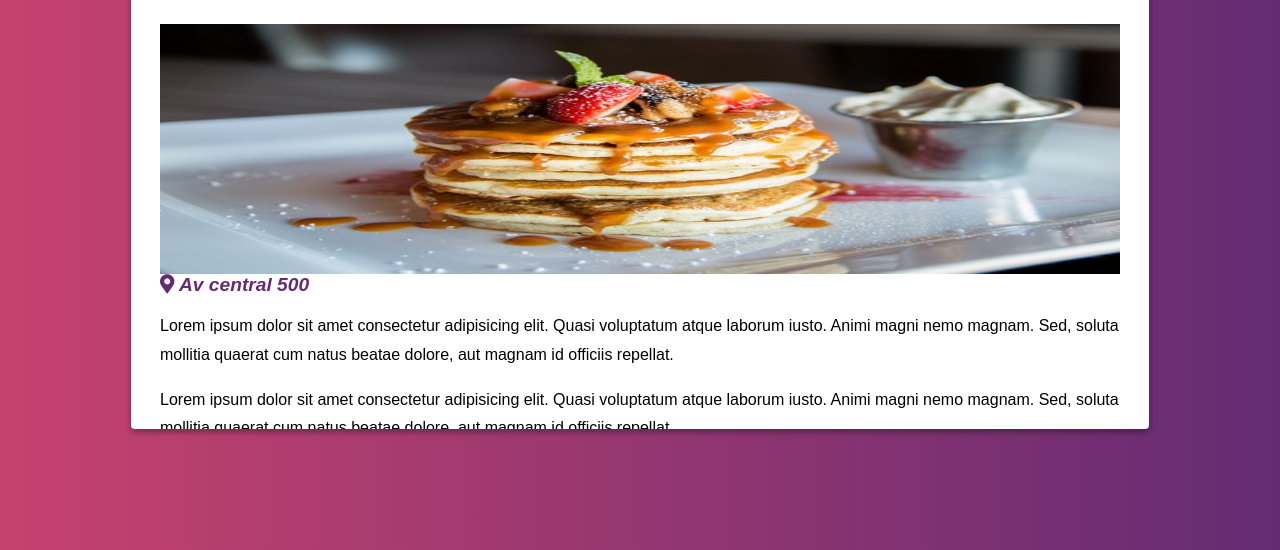
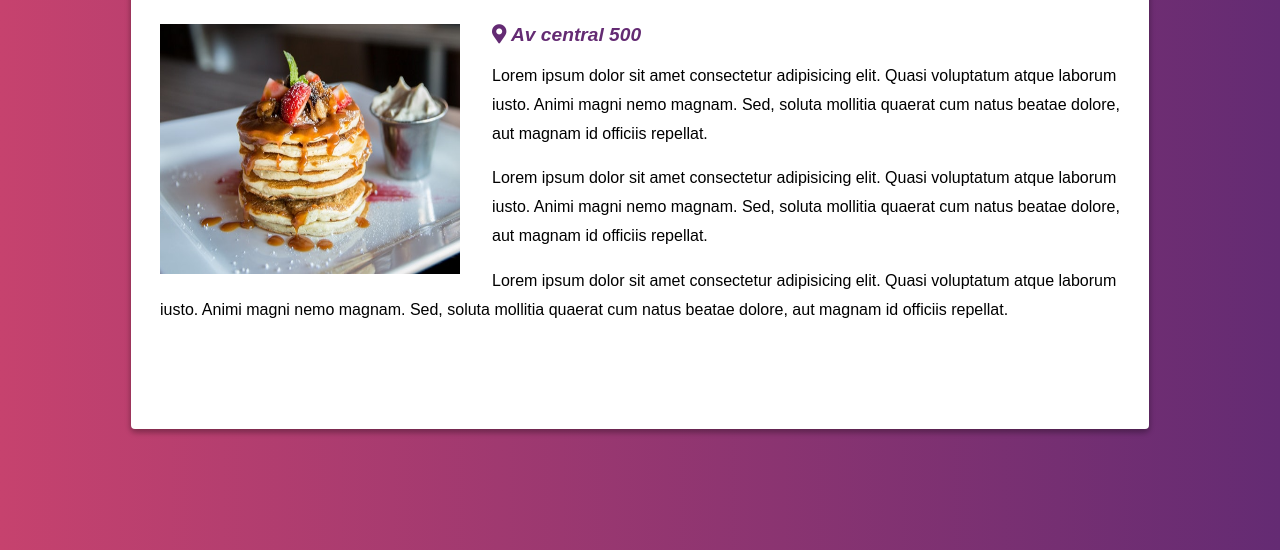
Before and after one commit to JoelRetamar/ranking, a plain HTML site: page restaurantes/sensei.html in a window 1280 px wide. Shown: the part 250-800 px from the top of the page. Drawn offline with nearby package versions, Linux system fonts and the light colour scheme.

Commit message:
Add files via upload

```diff
--- a/assets/css/styles.css
+++ b/assets/css/styles.css
@@ -60,9 +60,6 @@ a:hover {
   opacity: 0.5;
 }
 
-img {
-  min-width: 100%;
-}
 
 .title {
   text-transform: uppercase;
@@ -112,6 +109,7 @@ img {
  right: 1em;
 }
 
+
 .address {
   font-weight: bold;
   color: #642B73;
@@ -133,12 +131,18 @@ img {
 }
 
 .main-img {
+  max-width: 100%;
+  height: 250px;
+  width: 300px;
   float: left;
-  margin-right: 1em;
-  height: 250px;
+  margin-right: 2em;
 }
 
 @media (min-width: 900px) {
+
+  .main-img {
+   max-width: 100%;
+  }
 
   td {
     width: auto;
```
